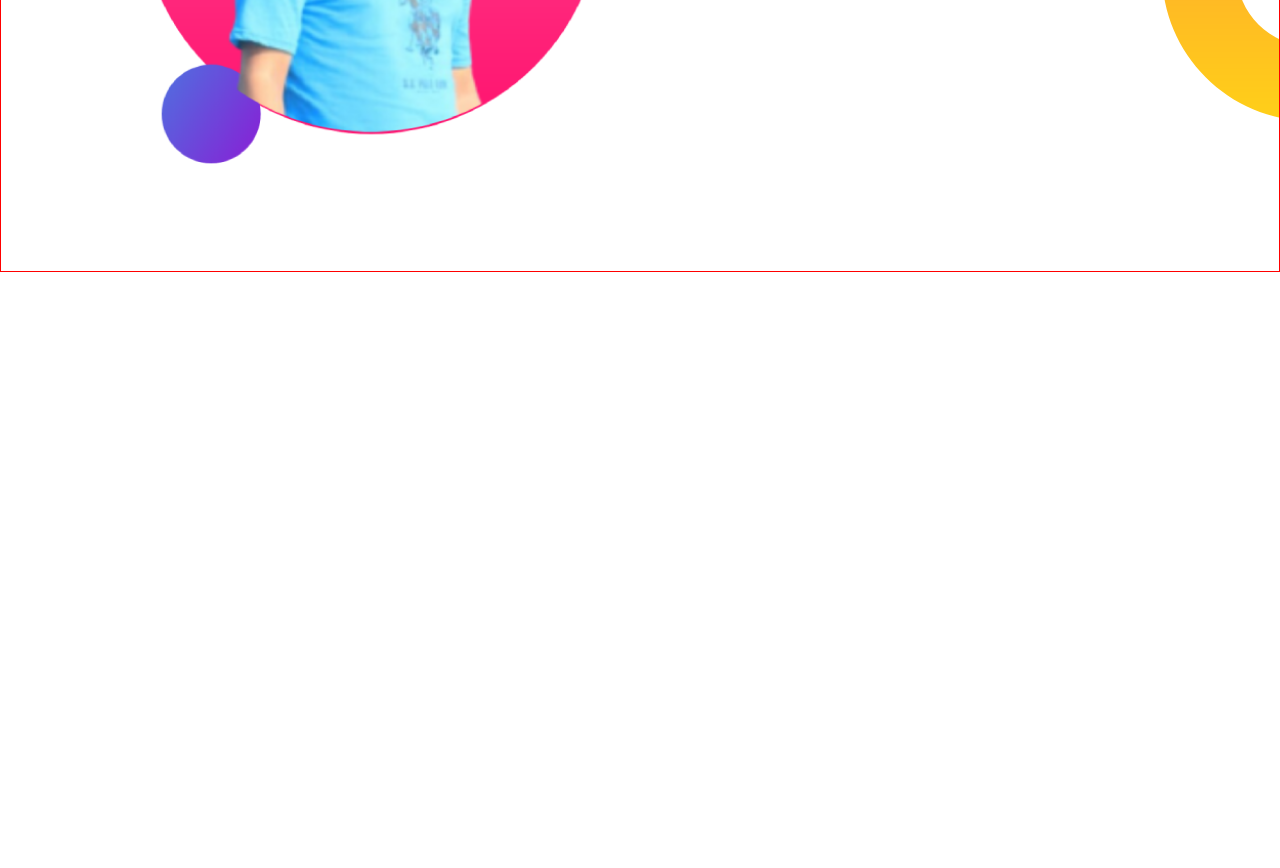
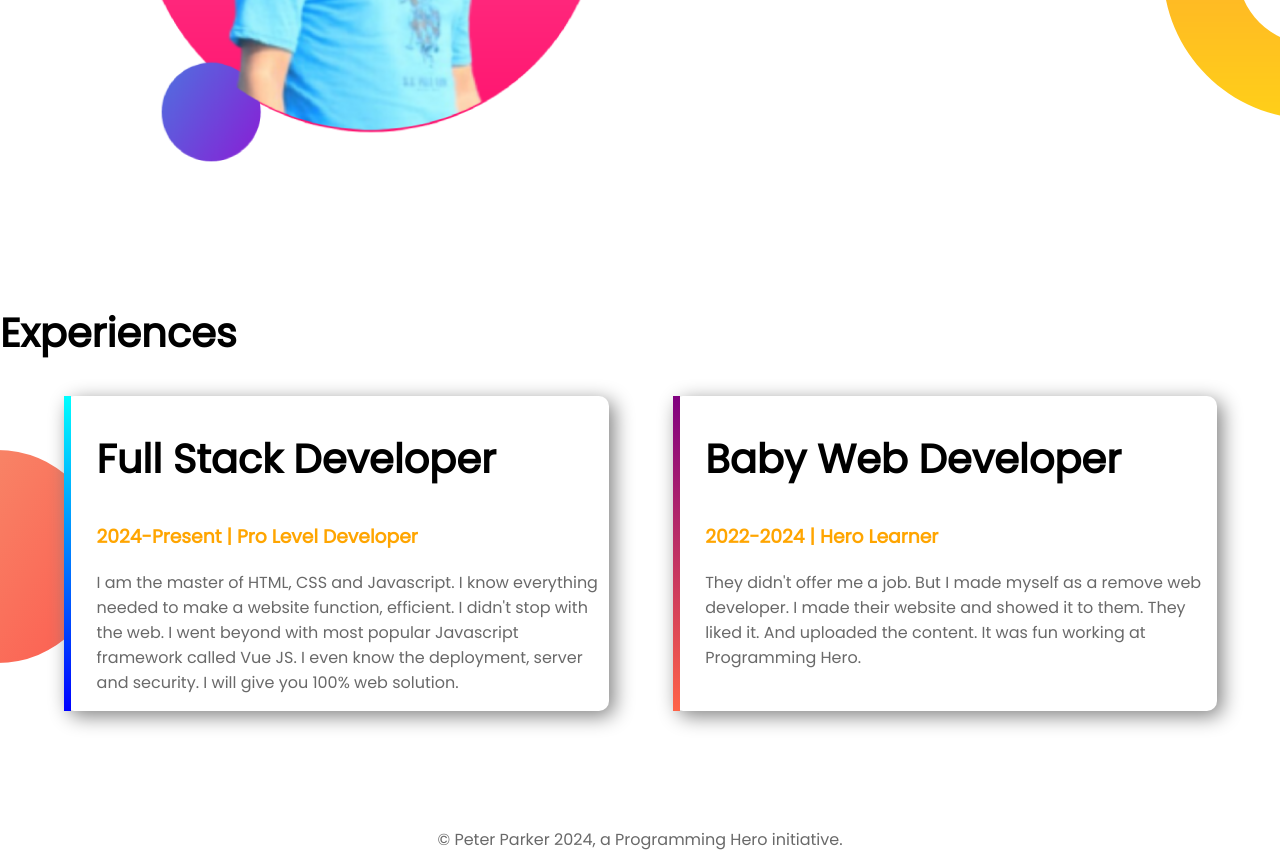
Before and after one commit to bishnunth20/developer-portfolio, a plain HTML site: page index.html in a window 1280 px wide. Shown: the part 944-1812 px from the top of the page. Before the commit the page ends 1216 px from the top, so only its background shows below. Drawn offline with Linux system fonts and the light colour scheme.

Commit message:
4-experience & footer added

```diff
--- a/index.html
+++ b/index.html
@@ -15,7 +15,7 @@
   <link rel="stylesheet" href="style.css">
 </head>
 <body>
-  <section class="top-banner">
+  <section class="top-banner flexible-container">
     <div class="half-width">
       <h1>Welcome To</h1>
       <h1><span class="text-highlight">Bishnu Nath</span> World</h1>
@@ -28,7 +28,7 @@
     </div>
   </section>
   <!-- dream area -->
-  <section class="dream-area">
+  <section class="dream-area flexible-container">
     <div class="half-width">
       <img src="images/bishnu-portfolio2.png" alt="">
     </div>
@@ -39,5 +39,24 @@
       <a class="link-button" href="https://www.linkedin.com/company/programminghero/" target="_blank">DOWNLOAD RESUME</a>
     </div>
   </section>
+  <!-- experience area -->
+  <section class="experience-area">
+    <h2>Experiences</h2>
+    <div class="flexible-container">
+      <div id="full-stack-experience" class="half-width experience-item">
+        <h2>Full Stack Developer</h2>
+        <h3 class="text-highlight">2024-Present | Pro Level Developer</h3>
+        <p>I am the master of HTML, CSS and Javascript. I know everything needed to make a website function, efficient. I didn't stop with the web. I went beyond with most popular Javascript framework called Vue JS. I even know the deployment, server and security. I will give you 100% web solution.</p>
+      </div>
+      <div id="baby-web-experience" class="half-width experience-item">
+        <h2>Baby Web Developer</h2>
+        <h3 class="text-highlight">2022-2024 | Hero Learner</h3>
+        <p>They didn't offer me a job. But I made myself as a remove web developer. I made their website and showed it to them. They liked it. And uploaded the content. It was fun working at Programming Hero.</p>
+      </div>
+    </div>
+  </section>
+  <footer>
+    <p>© Peter Parker 2024, a Programming Hero initiative.</p>
+  </footer>
 </body>
 </html>
--- a/style.css
+++ b/style.css
@@ -22,7 +22,6 @@ p{
   color: white;
   font-weight: 700;
 }
-
 .half-width{
   /* border: solid 1px red; */
   width: 40%;
@@ -33,12 +32,28 @@ p{
 .half-width img{
   width: 100%;
 }
-
+.experience-item{
+  box-shadow: 5px 5px 20px gray;
+  border-radius: 10px;
+  border-left: 7px solid;
+  background-color: white;
+}
+#full-stack-experience{
+  border-image: linear-gradient(cyan, blue);
+  border-image-slice: 1;
+}
+#baby-web-experience{
+  border-image: linear-gradient(purple, tomato);
+  border-image-slice: 1;
+}
 section{
-  border: 1px solid red;
-  display: flex;
+  /* border: 1px solid red; */
+  /* display: flex; */
   /* height: 600px; */
   padding-bottom: 100px;
+}
+.flexible-container{
+  display: flex;
 }
 .top-banner{
   background-image: url(images/top-banner.png);
@@ -49,3 +64,11 @@ section{
   background-repeat: no-repeat;
   background-position: right;
 }
+.experience-area{
+  background-image: url(images/exp-bg.png);
+  background-repeat: no-repeat;
+  background-position: left;
+}
+footer p{
+  text-align: center;
+}
```
